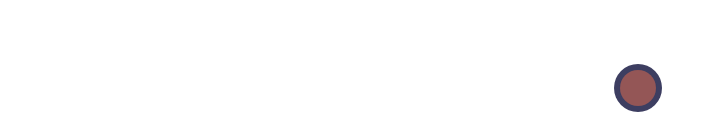
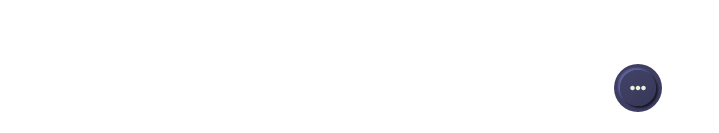
Before and after one commit to Subhra264/hemontika, a React (Create React App) app in the folder frontend/: page / in a window 1280 px wide. Shown: the part 664-797 px from the top of the page, without its empty margins (0-719 px from the left). Built offline with nearby package versions, Linux system fonts and the light colour scheme.

Commit message:
Add font-awesome.ts, Complete design of SubMenuBar for desktop (#10)
Co-authored-by: Subhra264 <chakrabortysubhradeep@gmail.com>

```diff
--- a/frontend/src/App.tsx
+++ b/frontend/src/App.tsx
@@ -1,4 +1,5 @@
 import './App.scss';
+import './utils/font-awesome';
 import { Switch, Route } from 'react-router-dom';
 import LogIn from './components/LogIn/LogIn';
 import SignUp from './components/SignUp/SignUp';
--- a/frontend/src/components/SubMenuBar/SubMenuBar.scss
+++ b/frontend/src/components/SubMenuBar/SubMenuBar.scss
@@ -9,6 +9,27 @@
     border-radius: 50%;
     background-color: $primary_dark;
     transform: translate(-50%, -50%);
+    transition: all 0.3s ease-in-out;
+
+    &:nth-child(1) {
+        transition-delay: 0ms;
+    }
+
+    &:nth-child(2) {
+        transition-delay: 0.1s;
+    }
+
+    &:nth-child(3) {
+        transition-delay: 0.2s;
+    }
+
+    &:nth-child(4) {
+        transition-delay: 0.3s;
+    }
+
+    &:nth-child(5) {
+        transition-delay: 0.4s;
+    }
 
     .sub-menu-item-icon {
         @include centerIt();
@@ -30,7 +51,35 @@
     }
 }
 
-.sub-menu-items-show {
+.sub-menu-bar {
+    width: 3rem;
+    height: 3rem;
+    border-radius: 50%;
+    background-color: $primary_dark;
+    position: fixed;
+    bottom: 3%;
+    left: 48%;
+
+    .sub-menu-switch {
+        width: 75%;
+        height: 75%;
+        color: $primary_light;
+        border-radius: 50%;
+        position: absolute;
+        top: 50%;
+        left: 50%;
+        background: linear-gradient(145deg, #414268, #373857);
+        box-shadow:  2px 2px 2px #181927,
+                    -2px -2px 2px #62639b;
+        transform: translate(-50%, -50%);
+        z-index: 500;
+        cursor: pointer;
+        @include centerIt();
+        // text-align: center;
+    }
+
+    .sub-menu-items {
+        &.show-sub-menu-items {
             .sub-menu-item {
                 &:nth-child(1) {
                     left: -90%;
@@ -55,26 +104,6 @@
                 }
             }
         }
-
-.sub-menu-bar {
-    width: 3rem;
-    height: 3rem;
-    border-radius: 50%;
-    background-color: $primary_dark;
-    position: fixed;
-    bottom: 3%;
-    left: 48%;
-
-    .sub-menu-switch {
-        width: 75%;
-        height: 75%;
-        border-radius: 50%;
-        position: absolute;
-        top: 50%;
-        left: 50%;
-        background: #945656;
-        transform: translate(-50%, -50%);
-        z-index: 500;
     }
 }
 
--- a/frontend/src/components/SubMenuBar/SubMenuBar.tsx
+++ b/frontend/src/components/SubMenuBar/SubMenuBar.tsx
@@ -1,4 +1,4 @@
-import { useRef } from 'react';
+import React, { useRef, useState } from 'react';
 import { Link } from 'react-router-dom';
 import { ReactComponent as WriteIcon } from '../../assets/imgs/icon_write.svg';
 import { ReactComponent as ExploreIcon } from '../../assets/imgs/icon_explore.svg';
@@ -7,6 +7,7 @@ import { ReactComponent as PopularIcon } from '../../assets/imgs/icon_trending.s
 import { ReactComponent as ProfileIcon } from '../../assets/imgs/icon_profile.svg';
 import './SubMenuBar.scss';
 import useViewport from '../../hooks/useViewport';
+import { FontAwesomeIcon } from '@fortawesome/react-fontawesome';
 
 interface SubMenuItemProps {
     icon: JSX.Element
@@ -35,6 +36,7 @@ const SubMenuItem: React.FC<SubMenuItemProps> = (props) => {
 };
 
 const SubMenuBar: React.FC = (props) => {
+    const [showItems, setShowItems] = useState(false);
     const menuItems = useRef([
         { linkTo: '/write', label: 'Write', icon: <WriteIcon /> },
         { linkTo: '/explore', label: 'Explore', icon: <ExploreIcon /> },
@@ -43,13 +45,19 @@ const SubMenuBar: React.FC = (props) => {
         { linkTo: '/profile', label: 'Profile', icon: <ProfileIcon /> }
     ]);
 
+    const switchMenuItems: React.MouseEventHandler = (ev: React.MouseEvent) => {
+        setShowItems(showItems => !showItems);
+    };
+
     return (
         <div className="sub-menu-bar">
-            <div className="sub-menu-switch"></div>
-            <div className="sub-menu-items">
+            <div className="sub-menu-switch" onClick={switchMenuItems}>
+                <FontAwesomeIcon icon={`${showItems? 'times' : 'ellipsis-h'}`} height='85%' width='85%'/>
+            </div>
+            <div className={`sub-menu-items ${showItems? 'show-sub-menu-items' : ''}`}>
                 {
                     menuItems.current.map((menuItem) => (
-                        <SubMenuItem {...menuItem} />
+                        <SubMenuItem {...menuItem} key={menuItem.label}/>
                     ))
                 }
             </div>
--- /dev/null
+++ b/frontend/src/utils/font-awesome.ts
@@ -0,0 +1,59 @@
+import { library } from '@fortawesome/fontawesome-svg-core';
+import {
+    // faHome,
+    // faPencilAlt,
+    // faExclamationCircle,
+    // faCheckCircle,
+    // faComments,
+    // faPlus,
+    // faArrowUp,
+    // faCommentAlt,
+    // faDotCircle,
+    // faSearch,
+    // faEye,
+    // faEllipsisV,
+    // faChevronDown,
+    // faChevronUp,
+    // faHeart,
+    // faCheckSquare,
+    // faTrashAlt,
+    // faMapMarkerAlt,
+    // faUserCircle,
+    // faUsers,
+    faEllipsisH,
+    faTimes
+} from '@fortawesome/free-solid-svg-icons';
+
+// import { faDotCircle,
+//     faCheckCircle as farCheckCircle,
+//     faHeart as farHeart,
+//     faCheckSquare as farCheckSquare
+// } from '@fortawesome/free-regular-svg-icons';
+
+library.add(
+    // faHome,
+    // faPencilAlt,
+    // faExclamationCircle,
+    // faCheckCircle,
+    // farCheckCircle,
+    // faComments,
+    // faPlus,
+    // faArrowUp,
+    // faCommentAlt,
+    // faDotCircle,
+    // faSearch,
+    // faEye,
+    // faEllipsisV,
+    // faChevronDown,
+    // faChevronUp,
+    // faHeart,
+    // farHeart,
+    // faCheckSquare,
+    // farCheckSquare,
+    // faTrashAlt,
+    // faMapMarkerAlt,
+    // faUserCircle,
+    // faUsers,
+    faEllipsisH,
+    faTimes
+);
```
Lines whose indentation alone changed are shown as unchanged.
